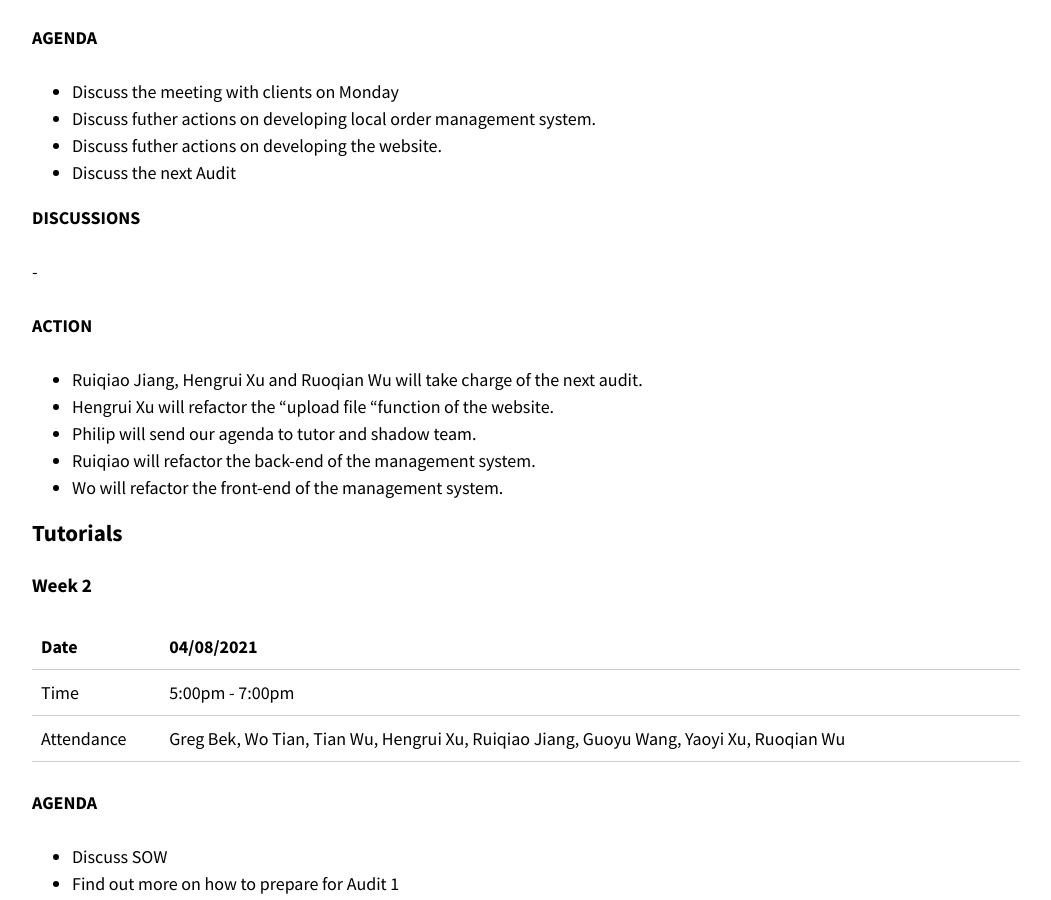
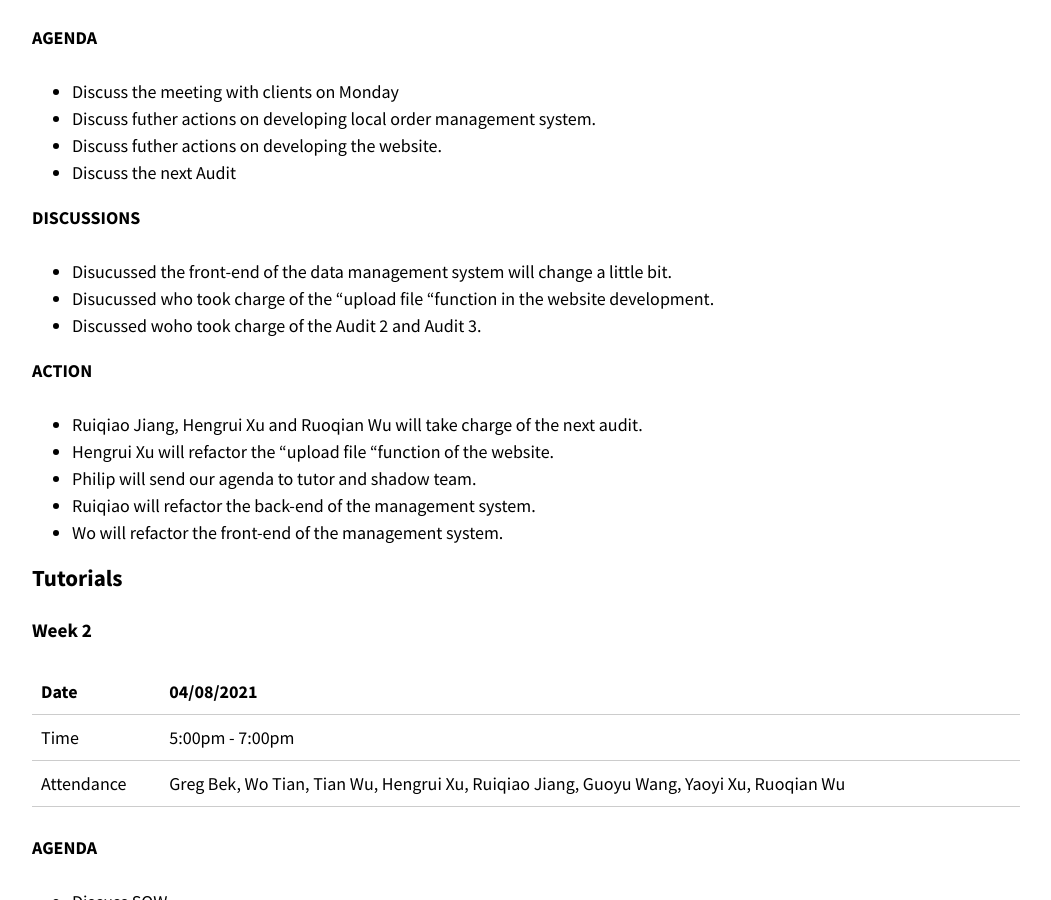
Before and after one commit to optofab/optofab.github.io, a Jekyll site: the page built from logs.md, in a window 1280 px wide and 900 px high, scrolled down 11432 px. Shown: the whole window, without its empty margins (114-1165 px from the left). Built offline with Jekyll 4.4.1, drawn with Linux system fonts in a browser that asks for light colours; nearby versions of some CDN libraries; emoji names are drawn with the system emoji font.

Commit message:
update discussion part in meeting 8

```diff
--- a/logs.md
+++ b/logs.md
@@ -414,9 +414,9 @@ OptoFab:
 
 **DISCUSSIONS**
 
--
-
-
+- Disucussed the front-end of the data management system will change a little bit.
+- Disucussed who took charge of the "upload file "function in the website development.
+- Discussed woho took charge of the Audit 2 and Audit 3.
 
 **ACTION**
 - Ruiqiao Jiang, Hengrui Xu and Ruoqian Wu will take charge of the next audit.
```
